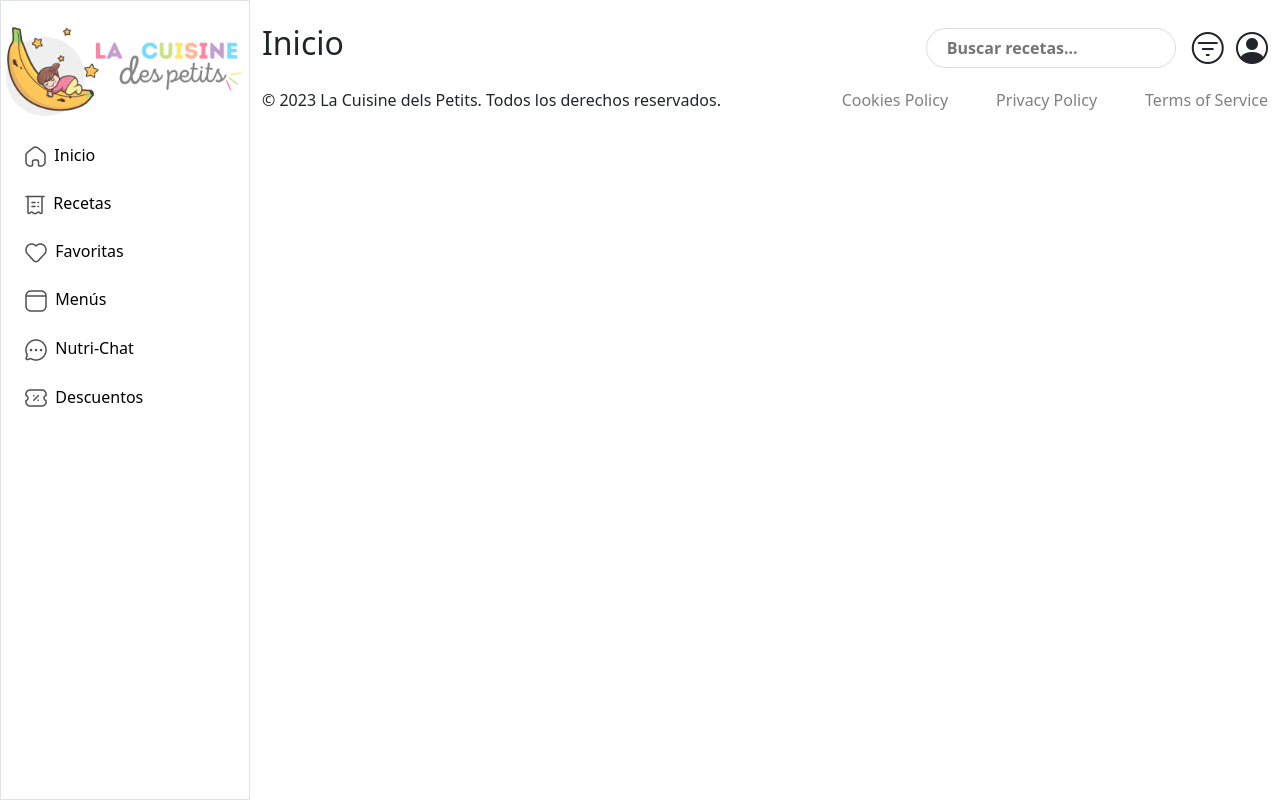
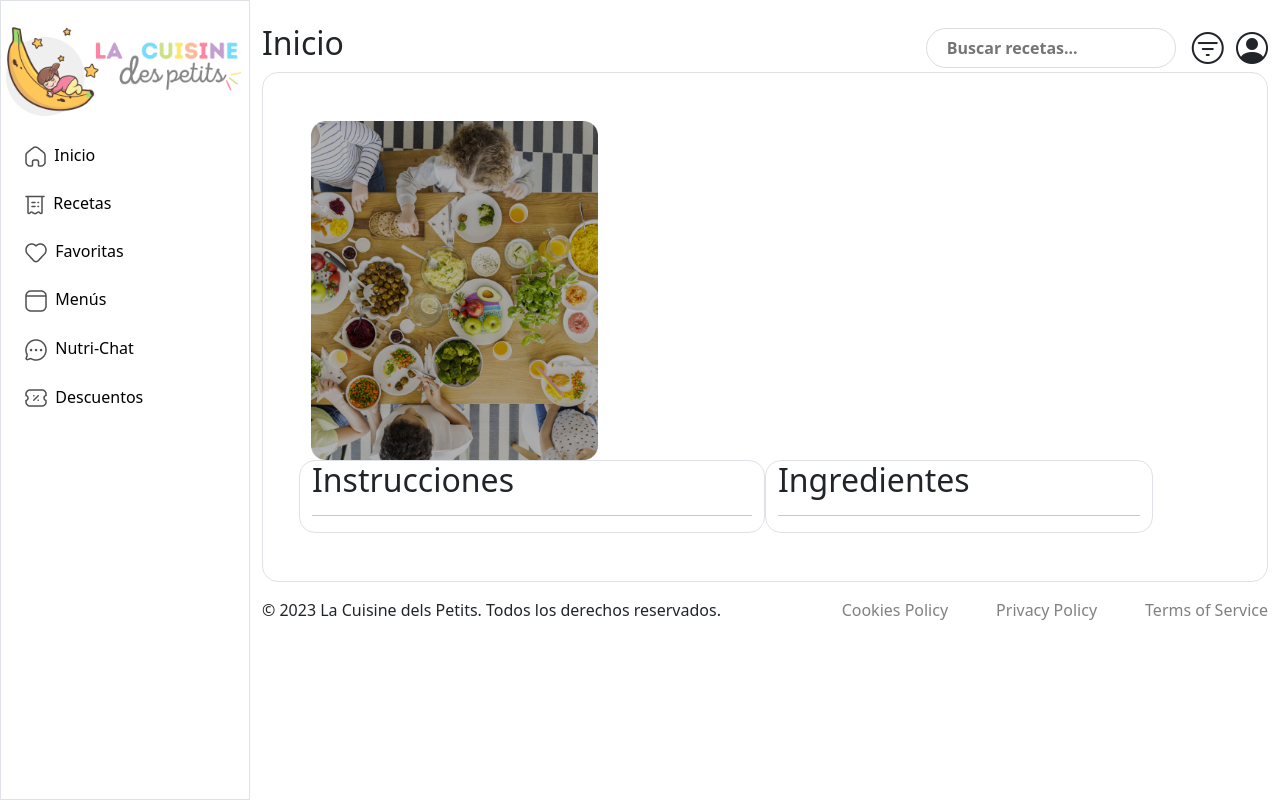
Before and after one commit to practicasLienzzo/La-Cuisine, a plain HTML site: page RecipeDetail.html in a window 1280 px wide. Drawn offline with nearby package versions, Linux system fonts and the light colour scheme.

Commit message:
Save commit
Added som code and image, saving to work with maxRider vmap func.

```diff
--- a/RecipeDetail.html
+++ b/RecipeDetail.html
@@ -52,8 +52,28 @@
           </div>
         </div>
 
-        <!--This is my Recipes-->
+        <!--This is my Recipe-->
+        <div class="container border rounded-4 p-5">
+          <div class="row">
+            <div class="col-4">
+              <img src="/PNG/Video1.png" style="width: 100%;">
+            </div>
+            <div class="col-8">
 
+            </div>
+          </div>
+          <div class="row">
+            <div class="col-6 border rounded-4">
+              <h2>Instrucciones</h2>
+              <hr>
+
+            </div>
+            <div class="col-5 border rounded-4">
+              <h2>Ingredientes</h2>
+              <hr>
+            </div>
+          </div>
+        </div>
 
         <!--This is my Footer-->
         <div class="row mt-3">
```
Also changed, not shown: PNG/Video1.png (added).
